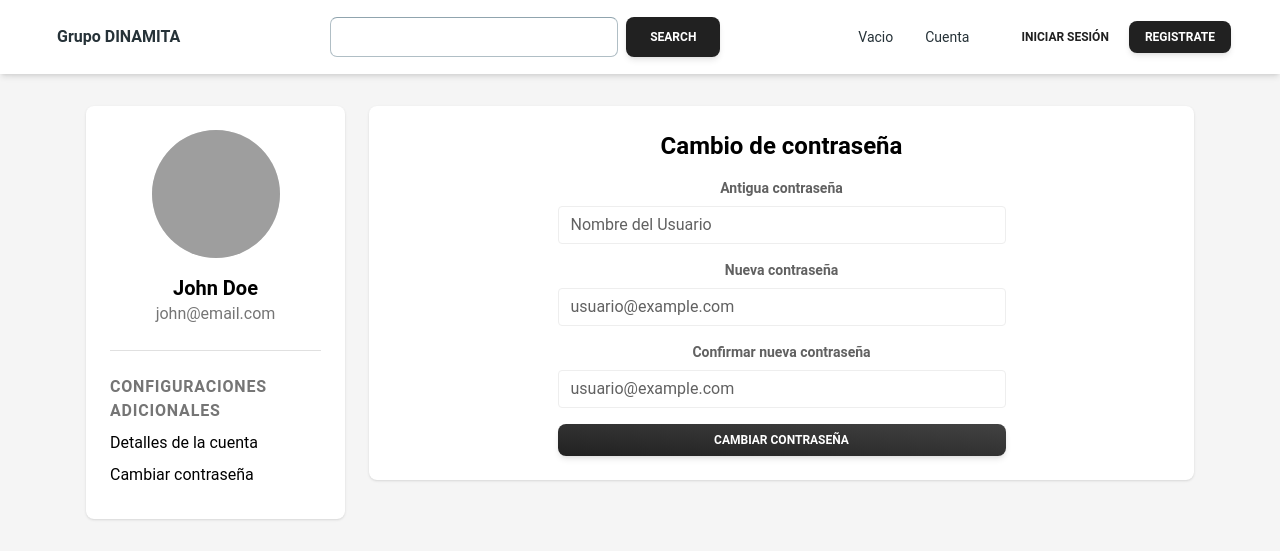
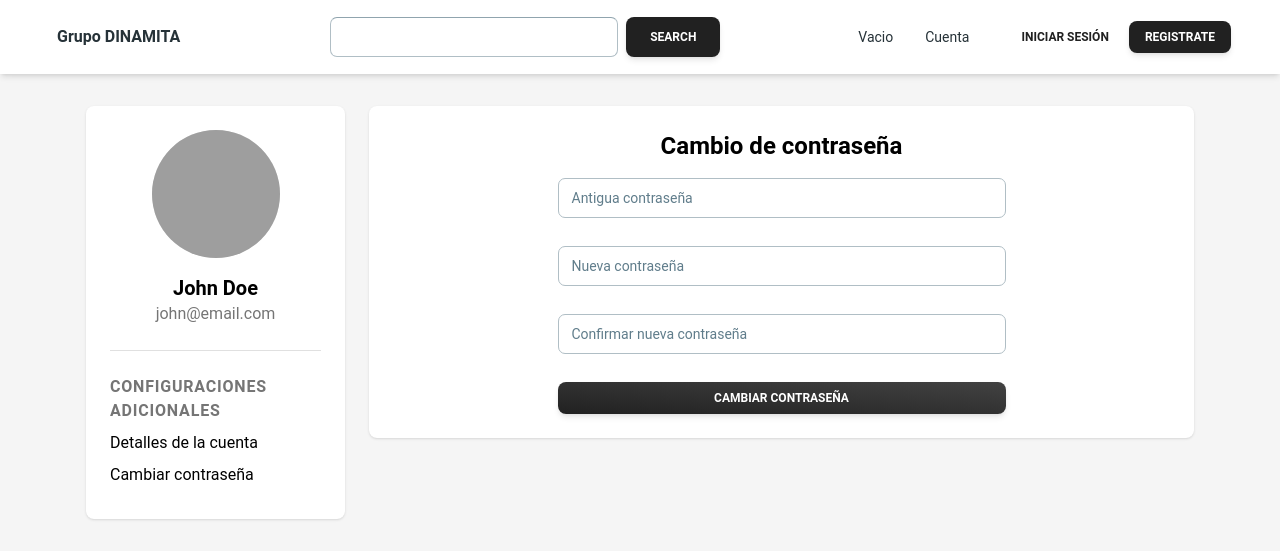
Before and after one commit to ramosFidel/peliculasRP, a React (Create React App) app: page /perfil in a window 1280 px wide. Both pictures are taken after a click on the item "Cambiar contraseña". Shown: the top 560 px of the page. Built offline with nearby package versions, Linux system fonts and the light colour scheme; grey boxes are pictures that could not be loaded.

Commit message:
Ajustar inputs del material en pagina de perfil

```diff
--- a/src/App.css
+++ b/src/App.css
@@ -1,31 +1,28 @@
-.page{
+.page {
   display: flex;
   flex-direction: column;
   justify-content: center;
   align-items: center;
 }
 
-
-form{
+.form {
   align-items: center;
   display: flex;
-
 }
-.movies{
+.movies {
   margin: 0;
   padding: 0;
   list-style: none;
   display: grid;
   width: 100%;
-  grid-template-columns: repeat(auto-fit, minmax(200px,1fr));
+  grid-template-columns: repeat(auto-fit, minmax(200px, 1fr));
   gap: 12px;
-
 }
 
-.movie{
+.movie {
   text-align: center;
 }
-.movie img{
+.movie img {
   border-radius: 8px;
   margin-top: 12px;
 }
--- a/src/components/CarouselDefault.jsx
+++ b/src/components/CarouselDefault.jsx
@@ -2,7 +2,7 @@ import { Carousel } from "@material-tailwind/react";
 
 export function CarouselDefault() {
   return (
-    <Carousel className="rounded-xl">
+    <Carousel className="rounded-xl" autoplay={true} loop={true}>
       <img
         src="https://images.unsplash.com/photo-1497436072909-60f360e1d4b1?ixlib=rb-4.0.3&ixid=MnwxMjA3fDB8MHxwaG90by1wYWdlfHx8fGVufDB8fHx8&auto=format&fit=crop&w=2560&q=80"
         alt="image 1"
--- a/src/components/Perfil.jsx
+++ b/src/components/Perfil.jsx
@@ -1,34 +1,19 @@
 import React, { useState } from "react";
-import { Button } from "@material-tailwind/react";
+import { Button, Input } from "@material-tailwind/react";
 
 function EditarPerfil() {
   const handleActualiza = () => {};
   return (
     <div className="bg-white shadow rounded-lg p-6">
       <h2 className="text-2xl font-bold mb-4 text-center">Editar el perfil</h2>
-      <form className="max-w-md mx-auto flex flex-col">
-        <label className="block text-gray-700 text-sm font-bold mb-2">
-          Nombre
-        </label>
-        <input
-          type="text"
-          id="nombre"
-          name="nombre"
-          className="appearance-none border rounded mb-4 w-full py-2 px-3 text-gray-700 leading-tight focus:outline-none focus:shadow-outline"
-          value="Nombre del Usuario"
-        ></input>
-
-        <label className="block text-gray-700 text-sm font-bold mb-2">
-          Correo Electrónico
-        </label>
-        <input
-          type="email"
-          id="email"
-          name="email"
-          className="appearance-none border rounded mb-4 w-full py-2 px-3 text-gray-700 leading-tight focus:outline-none focus:shadow-outline"
-          value="usuario@example.com"
-        ></input>
-
+      <form className="max-w-md mx-auto flex flex-col gap-5">
+        <div className="mb-4">
+          <Input label="Usuario" />
+        </div>
+        <div className="mb-4">
+          <Input type="email" label="Email Address" />
+        </div>
+        <div className="mb-4">
           <Button
             fullWidth
             variant="gradient"
@@ -38,6 +23,7 @@ function EditarPerfil() {
           >
             Guardar Cambios
           </Button>
+        </div>
       </form>
     </div>
   );
@@ -49,38 +35,16 @@ function CambioContrasena() {
       <h2 className="text-2xl font-bold mb-4 text-center">
         Cambio de contraseña
       </h2>
-      <form className="max-w-md mx-auto flex flex-col">
-        <label className="block text-gray-700 text-sm font-bold mb-2">
-          Antigua contraseña
-        </label>
-        <input
-          type="text"
-          id="nombre"
-          name="nombre"
-          className="appearance-none border rounded mb-4 w-full py-2 px-3 text-gray-700 leading-tight focus:outline-none focus:shadow-outline"
-          value="Nombre del Usuario"
-        ></input>
-
-        <label className="block text-gray-700 text-sm font-bold mb-2">
-          Nueva contraseña
-        </label>
-        <input
-          type="email"
-          id="email"
-          name="email"
-          className="appearance-none border rounded mb-4 w-full py-2 px-3 text-gray-700 leading-tight focus:outline-none focus:shadow-outline"
-          value="usuario@example.com"
-        ></input>
-        <label className="block text-gray-700 text-sm font-bold mb-2">
-          Confirmar nueva contraseña
-        </label>
-        <input
-          type="email"
-          id="email"
-          name="email"
-          className="appearance-none border rounded mb-4 w-full py-2 px-3 text-gray-700 leading-tight focus:outline-none focus:shadow-outline"
-          value="usuario@example.com"
-        ></input>
+      <form className="max-w-md mx-auto flex flex-col gap-3">
+        <div className="mb-4">
+          <Input label="Antigua contraseña" type="password" />
+        </div>
+        <div className="mb-4">
+          <Input label="Nueva contraseña" type="password" />
+        </div>
+        <div className="mb-4">
+          <Input label="Confirmar nueva contraseña" type="password" />
+        </div>
 
         <Button
           fullWidth
```
Lines whose indentation alone changed are shown as unchanged.
